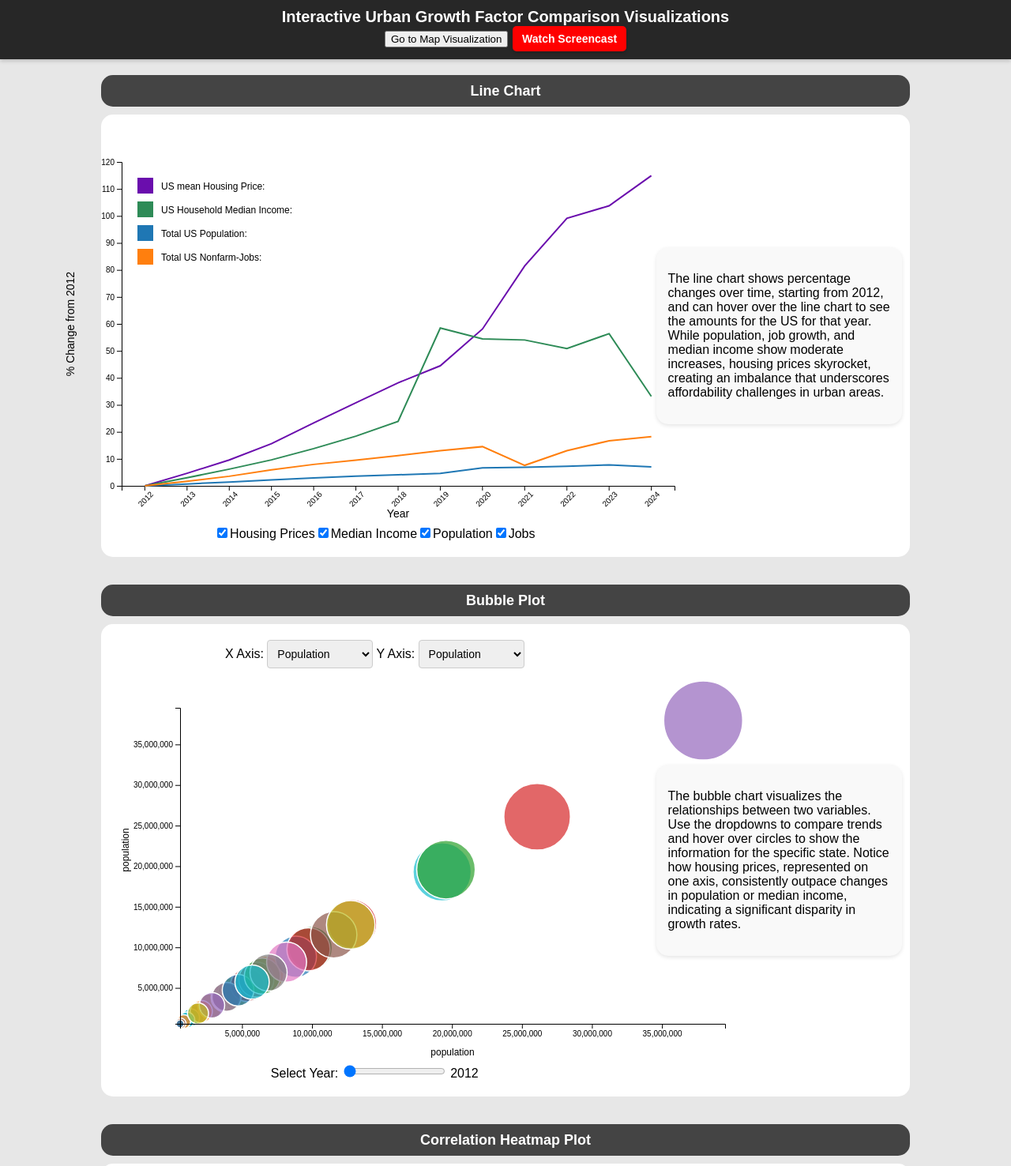
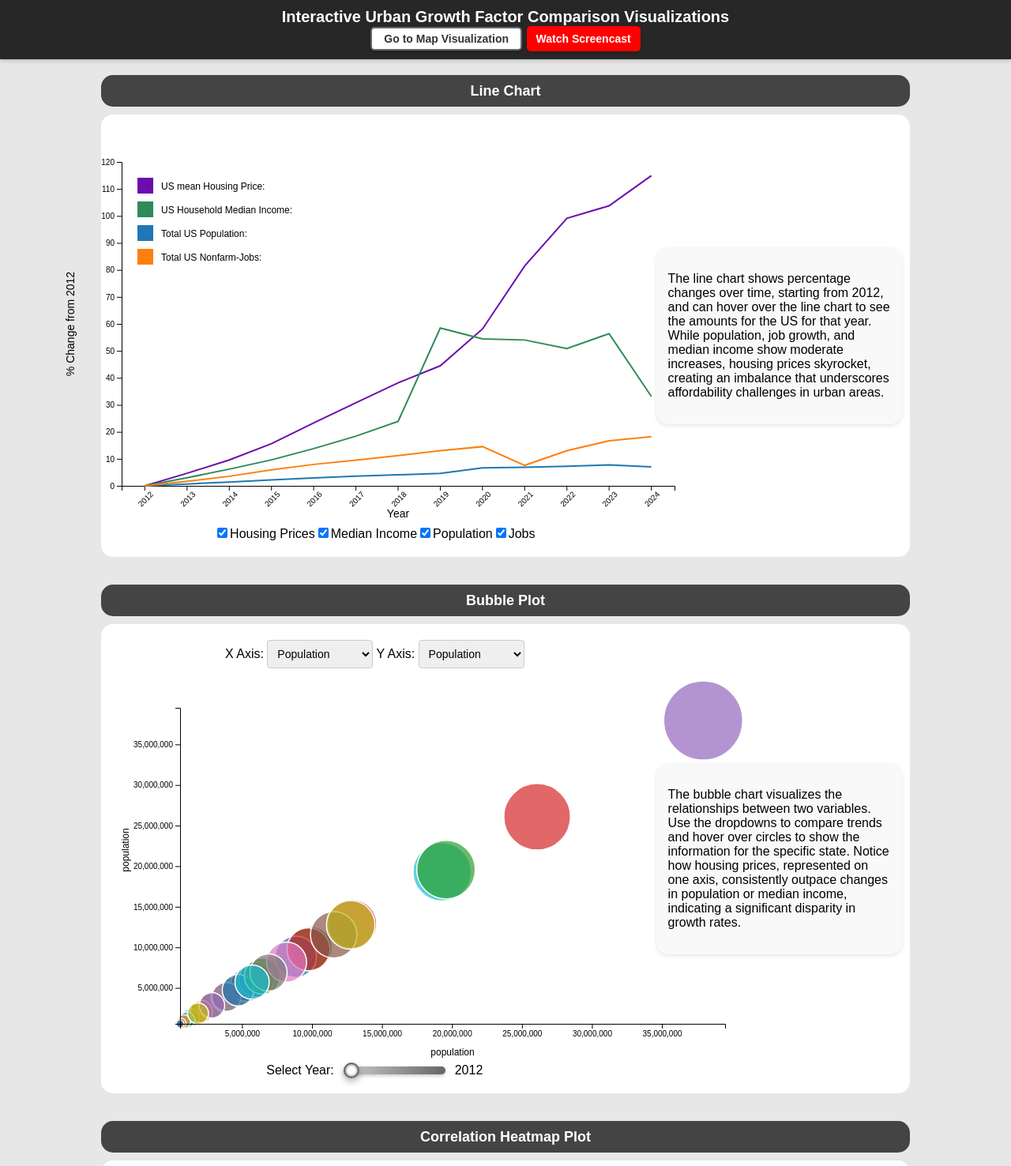
Before and after one commit to dataviscourse2024/group-project-urban-growth-visualization, a plain HTML site: page comparisons.html in a window 1280 px wide. Shown: the top 1476 px of the page at 79% size. Drawn offline with nearby package versions, Linux system fonts and the light colour scheme.

Commit message:
Updated css to match for both pages for the buttons and slider.

```diff
--- a/styles/comparisonstyle.css
+++ b/styles/comparisonstyle.css
@@ -140,6 +140,58 @@ svg {
     cursor: pointer;
 }
 
+#slider-container {
+    display: flex;
+    align-items: center; /* Vertically align slider and label */
+    justify-content: flex-start; /* Align items horizontally from left to right */
+    gap: 10px; /* Add spacing between the label and the slider */
+    white-space: nowrap; /* Prevent text from wrapping */
+}
+
+#slider-container input[type="range"] {
+    -webkit-appearance: none; /* Remove default styling */
+    appearance: none;
+    width: 100%;
+    height: 10px; /* Slightly thicker for better usability */
+    background: linear-gradient(to right, #cccccc, #666666); /* Neutral gradient */
+    border-radius: 5px; /* Rounded corners */
+    outline: none;
+    cursor: pointer;
+    box-shadow: 0 2px 4px rgba(0, 0, 0, 0.2); /* Subtle shadow for depth */
+}
+
+#slider-container input[type="range"]::-webkit-slider-thumb {
+    -webkit-appearance: none; /* Remove default styling */
+    appearance: none;
+    width: 20px; /* Thumb size */
+    height: 20px;
+    background: radial-gradient(circle, #ffffff 40%, #aaaaaa 70%); /* Radial gradient for a 3D effect */
+    border: 2px solid #666666; /* Subtle border for contrast */
+    border-radius: 50%; /* Make it circular */
+    box-shadow: 0 4px 8px rgba(0, 0, 0, 0.3); /* Glow effect */
+    cursor: pointer;
+    transition: transform 0.2s ease; /* Add animation for interactivity */
+}
+
+#slider-container input[type="range"]::-webkit-slider-thumb:hover {
+    transform: scale(1.2); /* Slightly enlarge on hover */
+}
+
+#slider-container input[type="range"]::-moz-range-thumb {
+    width: 20px;
+    height: 20px;
+    background: radial-gradient(circle, #ffffff 40%, #aaaaaa 70%);
+    border: 2px solid #666666;
+    border-radius: 50%;
+    box-shadow: 0 4px 8px rgba(0, 0, 0, 0.3);
+    cursor: pointer;
+    transition: transform 0.2s ease;
+}
+
+#slider-container input[type="range"]::-moz-range-thumb:hover {
+    transform: scale(1.2);
+}
+
 .tooltip {
     position: absolute;
     background: rgba(0, 0, 0, 0.7);
@@ -165,6 +217,36 @@ svg {
     z-index: 1000;
 }
 
+button {
+    background-color: white;
+    color: #333333; /* Neutral text color */
+    font-size: 14px; /* Adjust font size for readability */
+    font-weight: bold; /* Make the text stand out */
+    padding: 5px 15px; /* Add padding for a spacious feel */
+    border: 2px solid #666666; /* Border for contrast */
+    border-radius: 5px; /* Rounded corners */
+    box-shadow: 0 2px 4px rgba(0, 0, 0, 0.2); /* Subtle shadow for depth */
+    cursor: pointer; /* Pointer cursor for interactivity */
+    transition: all 0.3s ease; /* Smooth transition for hover and focus effects */
+  }
+
+  button:hover {
+    background-color: #444444;
+    color: white;
+    border-color: #333333; /* Darken border on hover */
+    box-shadow: 0 4px 8px rgba(0, 0, 0, 0.3); /* Enhance shadow for a lifted effect */
+  }
+
+  button:active {
+    background: #444444;
+    box-shadow: 0 2px 4px rgba(0, 0, 0, 0.2); /* Reduced shadow for pressed effect */
+    transform: translateY(0); /* Reset lift on active */
+  }
+
+  button:focus {
+    outline: none; /* Remove default focus outline */
+    box-shadow: 0 0 6px rgba(0, 0, 0, 0.4); /* Add a glowing effect on focus */
+  }
 
 .youtube-button {
     display: inline-block;
--- a/styles/styles.css
+++ b/styles/styles.css
@@ -121,7 +121,6 @@ h1 {
 #scroll-bar-container input[type="range"]::-moz-range-thumb:hover {
   transform: scale(1.2);
 }
-
 
 #dynamic-text-container {
   width: 50%;
```
